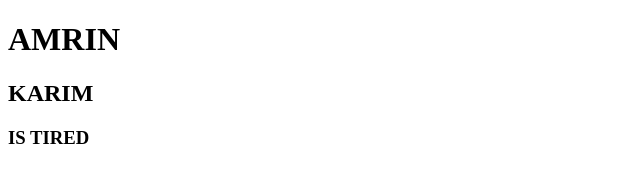
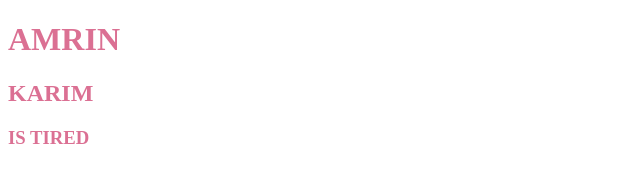
Before and after one commit to amrinkarim22/my-first-repo, a plain HTML site: page index.html in a window 1280 px wide. Shown: the whole page, without its empty margins (0-640 px from the left). Drawn offline with Linux system fonts and the light colour scheme.

Commit message:
styles added

```diff
--- a/index.html
+++ b/index.html
@@ -5,6 +5,7 @@
     <meta http-equiv="X-UA-Compatible" content="IE=edge">
     <meta name="viewport" content="width=device-width, initial-scale=1.0">
     <title>My First Github Repo</title>
+    <link rel="stylesheet" href="style.css">
 </head>
 <body>
     <h1>AMRIN</h1>
--- /dev/null
+++ b/style.css
@@ -0,0 +1,3 @@
+h1,h2,h3{
+    color:palevioletred
+}
```
